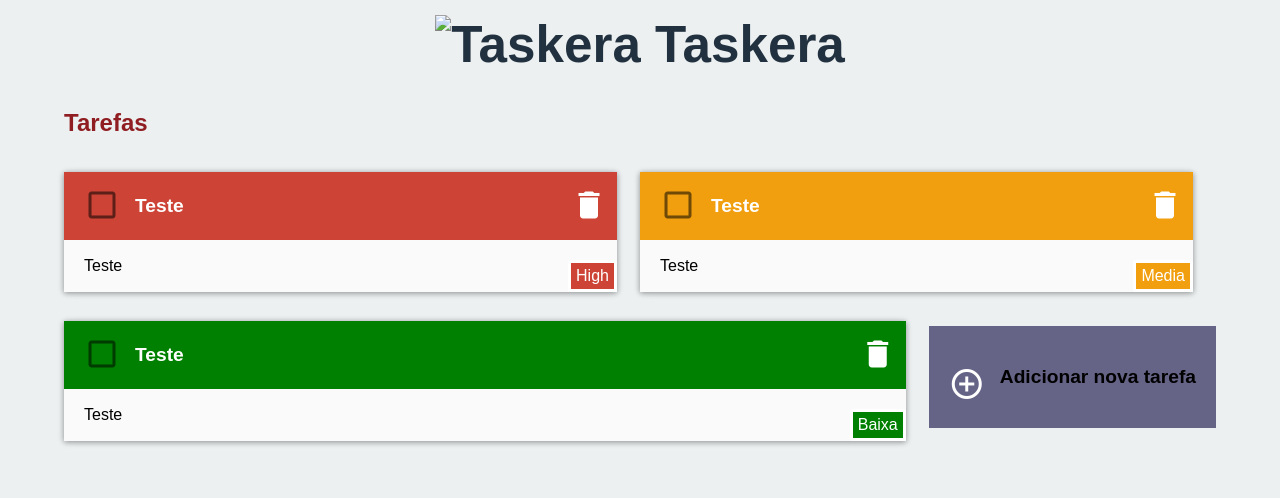
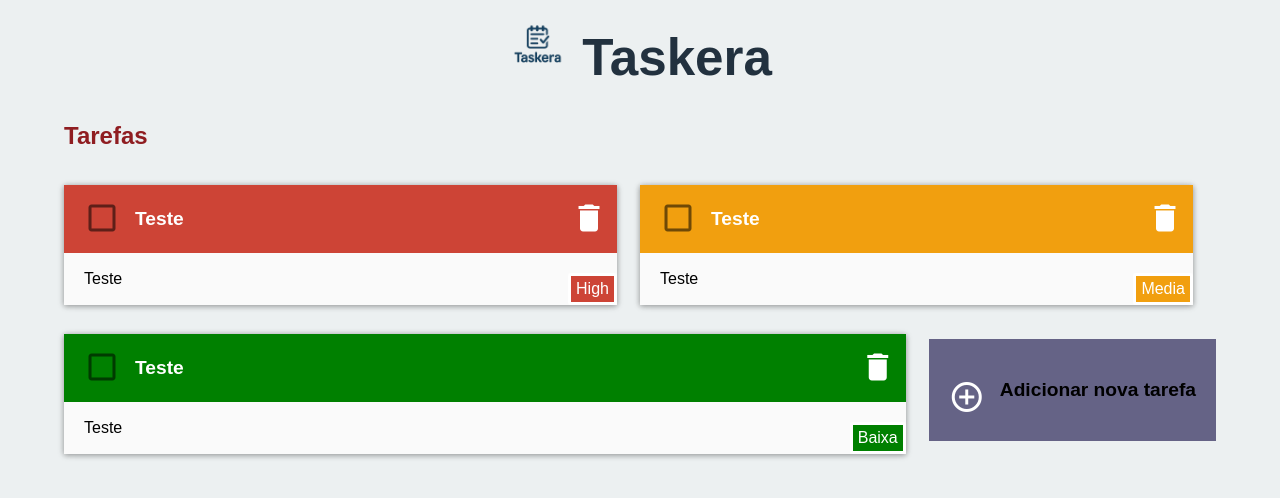
Before and after one commit to SilveroiBi/Taskera, a plain HTML site: page index.html in a window 1280 px wide. Drawn offline with Linux system fonts and the light colour scheme; a web font is replaced by a local one.

Commit message:
Fix image source path in index.html

```diff
--- a/index.html
+++ b/index.html
@@ -18,7 +18,7 @@
 
 <header class="page-title">
   <h1>
-        <img  src="./IMG/Taskera.png" alt="Taskera" class="logo" width="60 " height="60" />
+        <img  src="Taskera.png" alt="Taskera" class="logo" width="60 " height="60" />
     Taskera
   </h1>
 
```
